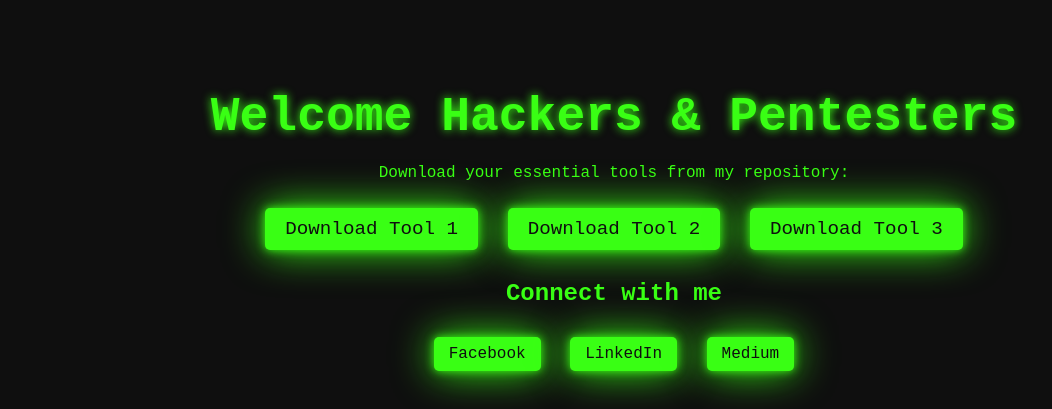
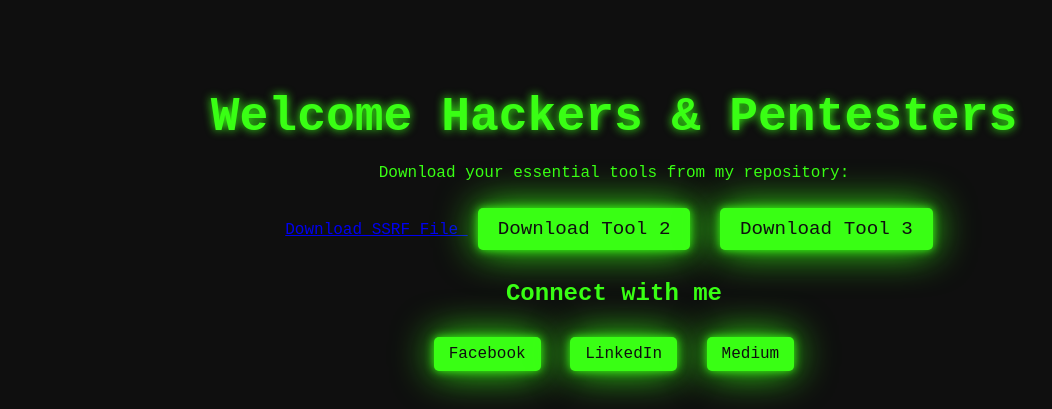
Before and after one commit to vuln-ramzey-elsayed/my-Tools, a plain HTML site: page index.html in a window 1280 px wide. Shown: the top 409 px of the page, without its empty margins (26-1078 px from the left). Drawn offline with Linux system fonts and the light colour scheme.

Commit message:
Update index.html

```diff
--- a/index.html
+++ b/index.html
@@ -49,7 +49,8 @@
     <p>Download your essential tools from my repository:</p>
 
     <!-- أزرار تحميل الملفات -->
-    <a href="https://raw.githubusercontent.com/username/repository/branch/file1.ext" class="button" download="file1.ext">Download Tool 1</a>
+    <a href="https://raw.githubusercontent.com/ramzey-elsayed1121/my-Tools/main/ssrf.txt" download="ssrf.txt">
+    Download SSRF File    </a>
     <a href="https://raw.githubusercontent.com/username/repository/branch/file2.ext" class="button" download="file2.ext">Download Tool 2</a>
     <a href="https://raw.githubusercontent.com/username/repository/branch/file3.ext" class="button" download="file3.ext">Download Tool 3</a>
 
```
